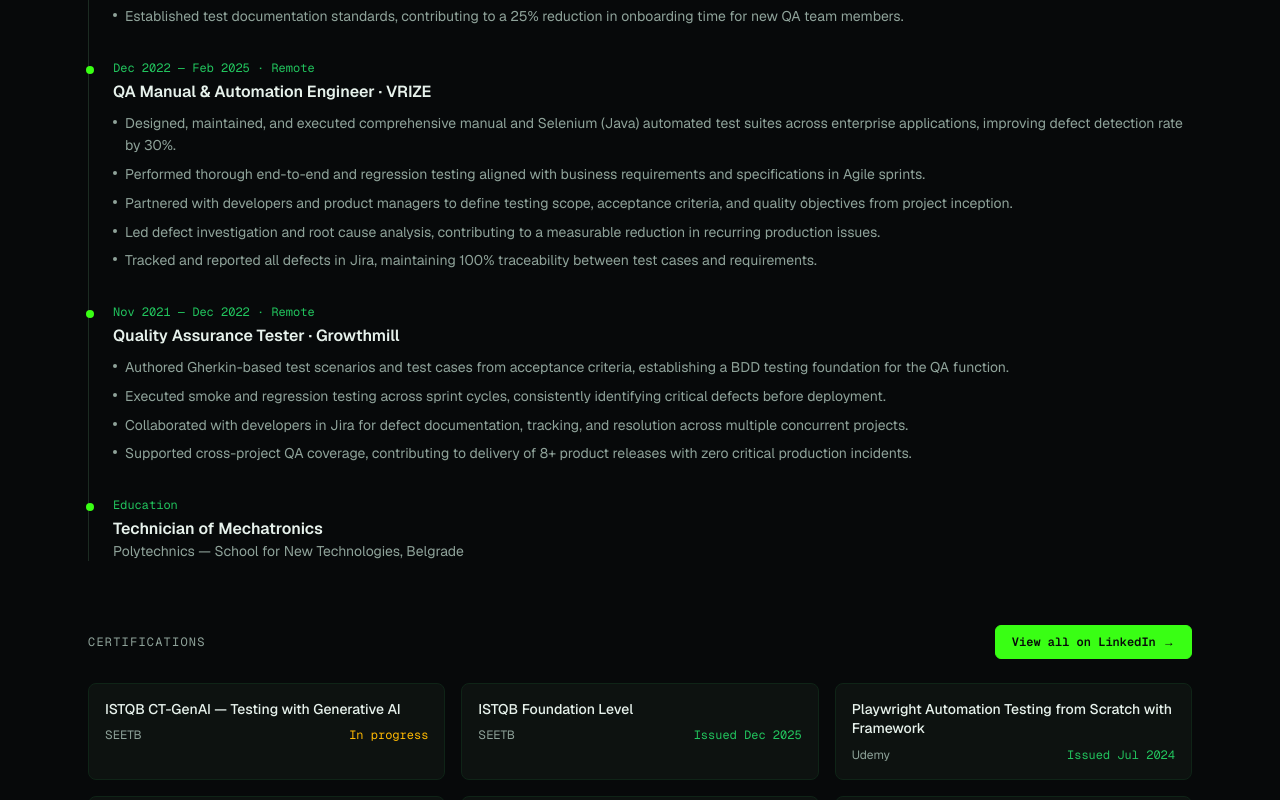
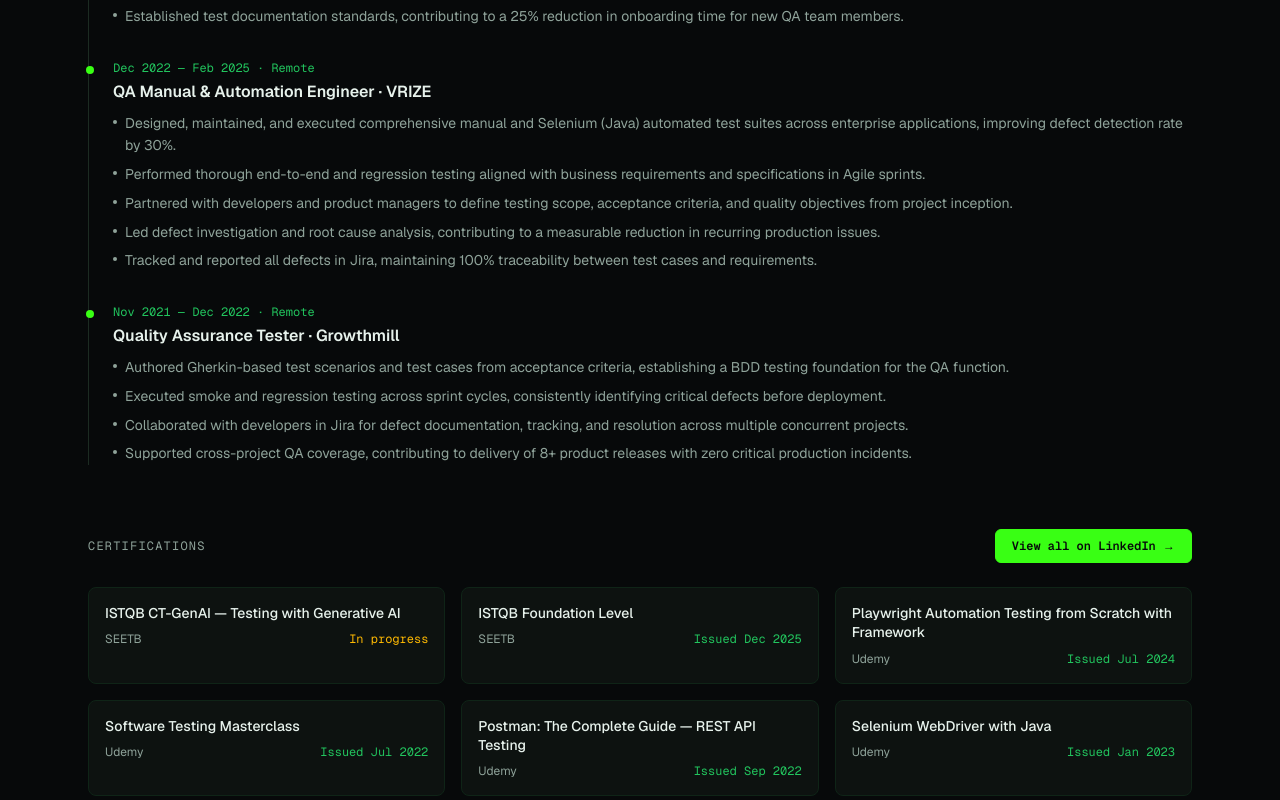
Before and after one commit to lazarjoviciclj96/MyPortfolioWebsite, a Next.js app: page / in a window 1280 px wide. Shown: the part 2000-2800 px from the top of the page. Built offline with nearby package versions, Linux system fonts and the light colour scheme.

Commit message:
Education section implemented separatelly

```diff
--- a/src/components/About.tsx
+++ b/src/components/About.tsx
@@ -79,16 +79,6 @@
                 </ul>
               </li>
             ))}
-            {about.education.map((edu) => (
-              <li key={edu.degree} className="relative">
-                <span className="absolute -left-[27px] top-1.5 h-2 w-2 rounded-full bg-neon" />
-                <p className="font-mono text-xs text-neon-soft">Education</p>
-                <p className="mt-1 font-semibold text-foreground">
-                  {edu.degree}
-                </p>
-                <p className="text-sm text-muted">{edu.school}</p>
-              </li>
-            ))}
           </ol>
         </div>
 
@@ -131,6 +121,20 @@
             ))}
           </div>
         </div>
+
+        <div className="mt-16">
+          <h3 className="font-mono text-xs uppercase tracking-widest text-muted">
+            Education
+          </h3>
+          <div className="mt-6 space-y-2">
+            {about.education.map((edu) => (
+              <div key={edu.degree}>
+                <p className="font-semibold text-foreground">{edu.degree}</p>
+                <p className="text-sm text-muted">{edu.school}</p>
+              </div>
+            ))}
+          </div>
+        </div>
       </div>
     </section>
   );
```
